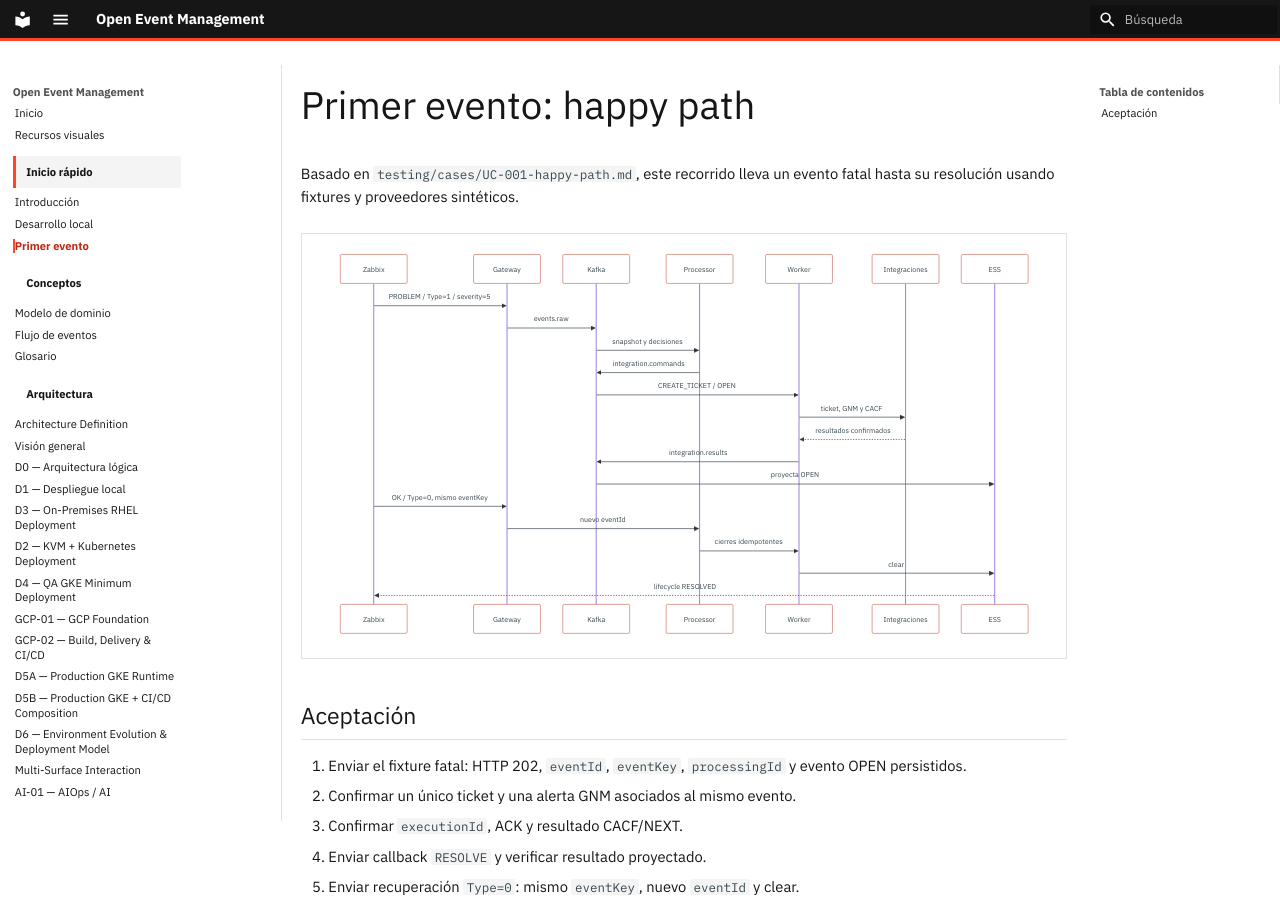
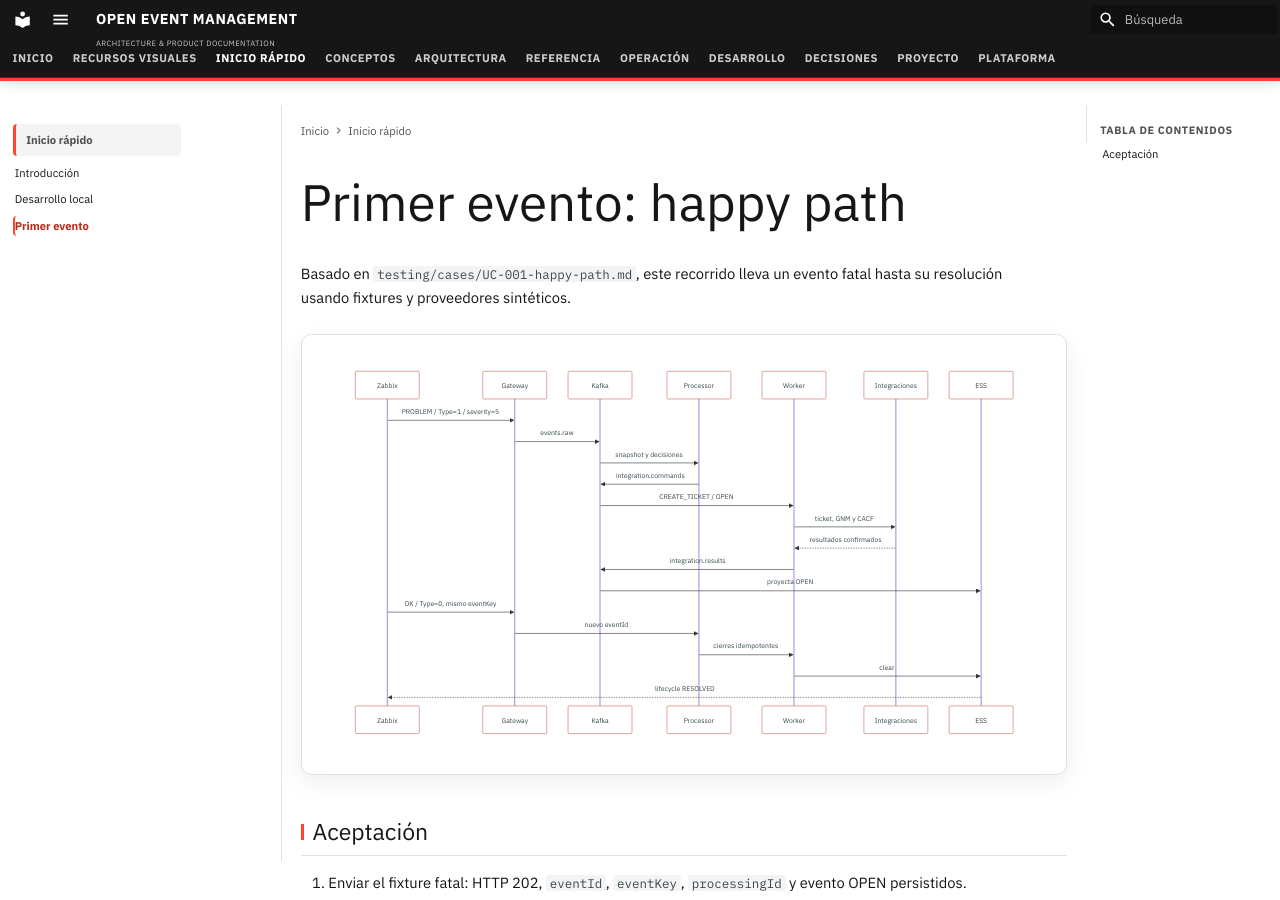
Before and after one commit to eventmgmtplatform/docs, an MkDocs documentation site: the page built from docs/getting-started/first-event.md, in a window 1280 px wide and 900 px high. Built offline with MkDocs 1.6.1 and Material for MkDocs 9.7.7, drawn with Linux system fonts in a browser that asks for light colours.

Commit message:
docs(ui): apply Kyndryl enhanced wiki experience

```diff
--- a/docs/assets/javascripts/navigation.js
+++ b/docs/assets/javascripts/navigation.js
@@ -29,12 +29,40 @@
     });
   }
 
+  function initPresentation() {
+    var path = window.location.pathname;
+    var article = document.querySelector('.md-content__inner');
+    if (!article) return;
+
+    article.classList.toggle('oem-architecture-page', path.indexOf('/architecture/') !== -1);
+    article.classList.toggle('oem-flagship-page', /\/architecture\/oem-architecture-definition\/?$/.test(path));
+    article.classList.toggle('oem-environment-page', /\/architecture\/d6-environment-evolution\/?$/.test(path));
+    article.classList.toggle('oem-cross-cutting-page', /\/(data-authority-replay|multi-surface-interaction|ai-01-aiops-ai-architecture)\/?$/.test(path));
+
+    article.querySelectorAll('.mermaid').forEach(function (diagram) {
+      diagram.classList.add('oem-diagram');
+      var heading = diagram.previousElementSibling;
+      while (heading && !/^H[1-4]$/.test(heading.tagName)) heading = heading.previousElementSibling;
+      var label = heading ? heading.textContent.toLowerCase() : '';
+      diagram.classList.toggle('oem-diagram--solution', label.indexOf('solution architecture') !== -1 || label.indexOf('architecture map') !== -1);
+      diagram.classList.toggle('oem-diagram--engineering', label.indexOf('engineering architecture') !== -1);
+    });
+  }
+
   initAccordion();
+  initPresentation();
+  window.addEventListener('load', function () {
+    window.setTimeout(initPresentation, 0);
+  });
   var drawer = document.getElementById('__drawer');
   if (drawer) {
     drawer.addEventListener('change', function () {
       document.documentElement.classList.toggle('em-drawer-closed', drawer.checked);
     });
   }
-  if (window.document$) document$.subscribe(initAccordion);
+  if (window.document$) document$.subscribe(function () {
+    initAccordion();
+    initPresentation();
+    window.setTimeout(initPresentation, 0);
+  });
 })();
--- a/docs/assets/stylesheets/kyndryl.css
+++ b/docs/assets/stylesheets/kyndryl.css
@@ -1,7 +1,14 @@
 /* Event Management WebGUI / Kyndryl visual system. */
 :root {
-  --em-red: #ff462d; --em-red-dark: #b72c1a; --em-ink: #161616;
-  --em-gray-10: #f4f4f4; --em-gray-20: #e0e0e0; --em-gray-70: #525252;
+  --oem-text: #161616;
+  --oem-red: #ff462d; --oem-red-dark: #b72c1a;
+  --oem-blue: #0043ce; --oem-blue-light: #e8f1ff;
+  --oem-purple: #6929c4; --oem-purple-light: #f6f2ff;
+  --oem-green: #198038; --oem-green-light: #e5f6ec;
+  --oem-gold: #b28600; --oem-gold-light: #fff4e6;
+  --oem-gray: #525252; --oem-gray-light: #f4f4f4;
+  --em-red: var(--oem-red); --em-red-dark: var(--oem-red-dark); --em-ink: var(--oem-text);
+  --em-gray-10: var(--oem-gray-light); --em-gray-20: #e0e0e0; --em-gray-70: var(--oem-gray);
   --md-primary-fg-color: var(--em-ink); --md-primary-fg-color--light: #262626;
   --md-primary-fg-color--dark: #000; --md-accent-fg-color: var(--em-red-dark);
   --md-accent-fg-color--transparent: #ff462d1f; --md-default-bg-color: #fff;
@@ -11,45 +18,101 @@
 }
 html { font-size: 16px; }
 body, input { font-family: "IBM Plex Sans", "Helvetica Neue", Arial, sans-serif; }
+body { background: #fff; }
 code, kbd, pre { font-family: "IBM Plex Mono", Consolas, monospace; }
-.md-typeset { font-size: .92rem; line-height: 1.55; }
+.md-typeset { color: var(--oem-text); font-size: .92rem; line-height: 1.62; }
+.md-content__inner { margin-inline: auto; max-width: 84rem; padding-bottom: 4rem; }
+.md-typeset > p, .md-typeset > ul, .md-typeset > ol, .md-typeset > blockquote { max-width: 82ch; }
 .md-typeset h1, .md-typeset h2, .md-typeset h3, .md-typeset h4 { color: var(--em-ink); letter-spacing: 0; }
-.md-typeset h1 { font-size: 2.4rem; font-weight: 400; margin-bottom: 2rem; }
+.md-typeset h1 { font-size: clamp(2.1rem, 4vw, 3.25rem); font-weight: 400; line-height: 1.08; margin: 1.3rem 0 2rem; max-width: 22ch; }
 .md-typeset h2 { border-bottom: 1px solid var(--em-gray-20); font-weight: 400; margin-top: 2.5rem; padding-bottom: .5rem; }
-.md-typeset h3 { font-weight: 600; }
-.md-header { background: var(--em-ink); border-bottom: 3px solid var(--em-red); box-shadow: none; }
-.md-tabs { background: var(--em-ink); }
+.md-typeset h2::before { background: var(--oem-red); content: ""; display: inline-block; height: .72em; margin-right: .55rem; width: .18rem; }
+.md-typeset h3 { font-weight: 600; margin-top: 1.9rem; }
+.md-header { background: var(--em-ink); border-bottom: 3px solid var(--em-red); box-shadow: 0 2px 12px #16161624; }
+.md-tabs { background: var(--em-ink); border-bottom: 1px solid #ffffff1f; }
+.md-tabs__link { font-size: .7rem; font-weight: 600; letter-spacing: .045em; opacity: .78; text-transform: uppercase; }
+.md-tabs__link--active, .md-tabs__link:hover { color: #fff; opacity: 1; }
 .md-header__topic .md-ellipsis { font-weight: 600; }
+.md-header__topic:first-child .md-ellipsis { letter-spacing: .035em; }
+.md-header__topic:first-child .md-ellipsis::after { color: #c6c6c6; content: "Architecture & Product Documentation"; display: block; font-size: .48rem; font-weight: 400; letter-spacing: .055em; line-height: 1; margin-top: .12rem; text-transform: uppercase; }
 .md-nav__link { border-left: 2px solid transparent; }
 .md-nav__link--active { border-left-color: var(--em-red); color: var(--em-red-dark); font-weight: 600; }
 .md-sidebar { border-right: 1px solid var(--em-gray-20); }
+.md-sidebar--secondary { border-left: 1px solid var(--em-gray-20); border-right: 0; }
+.md-nav__title { color: var(--oem-gray); font-size: .67rem; letter-spacing: .055em; text-transform: uppercase; }
+.md-nav__link { border-radius: .25rem; padding-block: .16rem; }
 .md-typeset a { text-decoration: none; }
 .md-typeset a:hover { color: var(--em-red); text-decoration: underline; }
 .md-typeset .md-button { border-radius: 0; border-color: var(--em-red); color: var(--em-red-dark); font-weight: 600; }
 .md-typeset .md-button:hover, .md-typeset .md-button--primary { background: var(--em-red); border-color: var(--em-red); color: var(--em-ink); }
-.md-typeset table:not([class]) { border: 0; border-radius: 0; box-shadow: none; }
-.md-typeset table:not([class]) th { background: var(--em-gray-20); border-bottom: 1px solid var(--em-ink); color: var(--em-ink); }
-.md-typeset table:not([class]) td { border-top: 1px solid var(--em-gray-20); }
-.md-typeset blockquote { border-left-color: var(--em-red); }
-.md-typeset .admonition, .md-typeset details { border-radius: 0; box-shadow: none; }
-.md-footer { background: var(--em-ink); }
+.md-typeset__table { box-sizing: border-box; display: block; inline-size: 100%; margin-block: 1.4rem 2rem; max-width: 100%; overflow-x: auto; scrollbar-color: var(--oem-gray) var(--oem-gray-light); }
+.md-typeset__scrollwrap { margin-inline: 0; }
+.md-typeset table:not([class]) { border: 1px solid var(--em-gray-20); border-collapse: separate; border-radius: .45rem; border-spacing: 0; box-shadow: 0 3px 12px #1616160b; font-size: .82rem; min-width: 36rem; overflow: hidden; }
+.md-typeset table:not([class]) th { background: var(--oem-text); border-bottom: 2px solid var(--oem-red); color: #fff; font-weight: 600; padding: .75rem .85rem; }
+.md-typeset table:not([class]) td { border-top: 1px solid var(--em-gray-20); padding: .68rem .85rem; vertical-align: top; }
+.md-typeset table:not([class]) tbody tr:nth-child(even) { background: #fafafa; }
+.md-typeset table:not([class]) code { overflow-wrap: anywhere; white-space: normal; }
+.md-typeset blockquote { background: var(--oem-gray-light); border-left: .22rem solid var(--em-red); color: var(--oem-text); margin-left: 0; max-width: 82ch; padding: .85rem 1rem; }
+.md-typeset .admonition, .md-typeset details { border: 1px solid var(--em-gray-20); border-left: .22rem solid var(--oem-red); border-radius: .35rem; box-shadow: 0 3px 12px #1616160b; }
+.md-typeset .admonition-title, .md-typeset summary { background: var(--oem-gray-light); }
+.md-footer { background: var(--em-ink); border-top: 3px solid var(--oem-red); }
+.md-footer-meta { background: #000; }
 .md-typeset .mermaid {
   background: #fff;
   border: 1px solid var(--em-gray-20);
-  margin: 1.5rem 0;
+  border-radius: .65rem;
+  box-shadow: 0 8px 24px #16161612;
+  margin: 1.5rem 0 2.25rem;
   overflow-x: auto;
-  padding: 1rem;
+  padding: clamp(1rem, 3vw, 2rem);
   text-align: center;
 }
 .md-typeset .mermaid svg {
+  display: block;
   height: auto;
+  margin-inline: auto;
   max-width: 100%;
 }
+.md-typeset .oem-diagram--solution { border-top: 4px solid var(--oem-red); box-shadow: 0 12px 32px #16161617; padding-block: clamp(1.5rem, 4vw, 2.75rem); }
+.md-typeset .oem-diagram--engineering { background: #fcfcfc; border-color: #c6c6c6; }
+.oem-architecture-page > h1 + table,
+.oem-architecture-page > h1 + p + table { max-width: 64rem; }
+.oem-flagship-page > h1 { margin-top: 2rem; max-width: 18ch; }
+.oem-flagship-page > h1::after { background: var(--oem-red); content: ""; display: block; height: .35rem; margin-top: 1.1rem; width: 4rem; }
+.oem-flagship-page > h1 + table { border-left: 4px solid var(--oem-red); }
+.oem-cross-cutting-page > h1::after, .oem-environment-page > h1::after { background: var(--oem-blue); content: ""; display: block; height: .25rem; margin-top: 1rem; width: 3.5rem; }
+.oem-cross-cutting-page[id*="ai"] > h1::after { background: var(--oem-purple); }
+.md-typeset hr { border-color: var(--em-gray-20); }
+.md-typeset code { border-radius: .2rem; }
+
+@media screen and (max-width: 59.99em) {
+  .md-content__inner { padding-inline: .35rem; }
+  .md-typeset h1 { font-size: clamp(1.9rem, 8vw, 2.6rem); }
+  .md-typeset table:not([class]) { min-width: 34rem; }
+  .md-typeset .mermaid { border-radius: .4rem; margin-inline: 0; padding: .8rem; }
+  .md-header__topic:first-child .md-ellipsis::after { display: none; }
+}
 @media print {
+  @page { margin: 18mm 14mm; }
+  body { background: #fff !important; color: #000 !important; }
+  .md-header, .md-tabs, .md-sidebar, .md-footer, .md-top, .md-source, .md-content__button { display: none !important; }
+  .md-main, .md-main__inner, .md-content, .md-content__inner { display: block !important; margin: 0 !important; max-width: none !important; padding: 0 !important; width: 100% !important; }
+  .md-typeset { color: #000; font-size: 9.5pt; }
+  .md-typeset h1, .md-typeset h2, .md-typeset h3 { break-after: avoid; color: #000; }
+  .md-typeset h2 { break-before: page; }
+  .md-typeset a { color: #000; text-decoration: none; }
+  .md-typeset a[href^="http"]::after { content: ""; }
+  .md-typeset__table { overflow: visible; }
+  .md-typeset table:not([class]) { box-shadow: none; font-size: 8pt; min-width: 0; width: 100%; }
+  .md-typeset table:not([class]) th { background: #efefef !important; border-bottom-color: #525252; color: #000 !important; }
   .md-typeset .mermaid {
+    border-color: #a8a8a8;
+    box-shadow: none;
     break-inside: avoid;
     overflow: visible;
+    padding: 8mm;
   }
+  .md-typeset .mermaid svg { max-height: 175mm; }
 }
 /* Fixed Kyndryl light presentation: no palette/theme selector. */
 .md-header__option, [data-md-component="palette"], label[for^="__palette"] { display: none !important; }
--- a/mkdocs.yml
+++ b/mkdocs.yml
@@ -1,5 +1,5 @@
-site_name: Open Event Management
-site_description: Documentación técnica de Open Event Management
+site_name: OPEN EVENT MANAGEMENT
+site_description: Architecture & Product Documentation
 site_url: https://eventmgmtplatform.github.io/event-mgmt-docs/
 docs_dir: docs
 site_dir: site
@@ -10,7 +10,10 @@ theme:
     text: IBM Plex Sans
     code: IBM Plex Mono
   features:
+  - navigation.tabs
+  - navigation.tabs.sticky
   - navigation.sections
+  - navigation.path
   - navigation.top
   - navigation.footer
   - content.code.copy
@@ -49,30 +52,33 @@ nav:
   - Glosario: concepts/glossary.md
 - Arquitectura:
   - Architecture Definition: architecture/oem-architecture-definition.md
-  - Visión general: architecture/index.md
-  - D0 — Arquitectura lógica: architecture/d0-logical-current.md
-  - D1 — Despliegue local: architecture/d1-local-current.md
-  - D3 — On-Premises RHEL Deployment: architecture/d3-rhel-current.md
-  - D2 — KVM + Kubernetes Deployment: architecture/d2-kvm-kubernetes-target.md
-  - D4 — QA GKE Minimum Deployment: architecture/d4-qa-gke-minimum-target.md
-  - GCP-01 — GCP Foundation: architecture/gcp-foundation-current.md
-  - GCP-02 — Build, Delivery & CI/CD: architecture/gcp-cicd-current.md
-  - D5A — Production GKE Runtime: architecture/d5a-prod-gke-runtime-target.md
-  - D5B — Production GKE + CI/CD Composition: architecture/d5b-prod-gke-cicd-target.md
   - D6 — Environment Evolution & Deployment Model: architecture/d6-environment-evolution.md
-  - Multi-Surface Interaction: architecture/multi-surface-interaction.md
-  - AI-01 — AIOps / AI: architecture/ai-01-aiops-ai-architecture.md
-  - Data Authority & Replay: architecture/data-authority-replay.md
-  - Flujos ejecutados: architecture/solution-flows.md
-  - Topología runtime: architecture/runtime-topology.md
-  - Contenedores: architecture/containers.md
-  - Componentes: architecture/components.md
-  - Datos: architecture/data.md
-  - Seguridad: architecture/security.md
-  - Despliegue: architecture/deployment.md
-  - GCP: architecture/gcp.md
-  - Mapa V1.0.0: architecture/v1-map.md
-  - Cinco imágenes OEM: architecture/container-images.md
+  - Golden Architectures:
+    - D0 — Logical Core: architecture/d0-logical-current.md
+    - D1 — Local Deployment: architecture/d1-local-current.md
+    - D3 — On-Premises RHEL: architecture/d3-rhel-current.md
+    - D2 — Portable Kubernetes: architecture/d2-kvm-kubernetes-target.md
+    - D4 — QA GKE: architecture/d4-qa-gke-minimum-target.md
+    - GCP-01 — GCP Foundation: architecture/gcp-foundation-current.md
+    - GCP-02 — Build / Delivery: architecture/gcp-cicd-current.md
+    - D5A — Production GKE Runtime: architecture/d5a-prod-gke-runtime-target.md
+    - D5B — Production Composition: architecture/d5b-prod-gke-cicd-target.md
+  - Cross-Cutting Architectures:
+    - Data Authority & Replay: architecture/data-authority-replay.md
+    - Multi-Surface Interaction: architecture/multi-surface-interaction.md
+    - AI-01 — AIOps / AI: architecture/ai-01-aiops-ai-architecture.md
+  - Architecture Reference:
+    - Visión general: architecture/index.md
+    - Flujos ejecutados: architecture/solution-flows.md
+    - Topología runtime: architecture/runtime-topology.md
+    - Contenedores: architecture/containers.md
+    - Componentes: architecture/components.md
+    - Datos: architecture/data.md
+    - Seguridad: architecture/security.md
+    - Despliegue: architecture/deployment.md
+    - GCP: architecture/gcp.md
+    - Mapa V1.0.0: architecture/v1-map.md
+    - Cinco imágenes OEM: architecture/container-images.md
   - Evolución de arquitectura:
     - Registro de evolución: architecture/evolution/index.md
     - Historia D3 RHEL: architecture/evolution/d3-rhel-history.md
```
